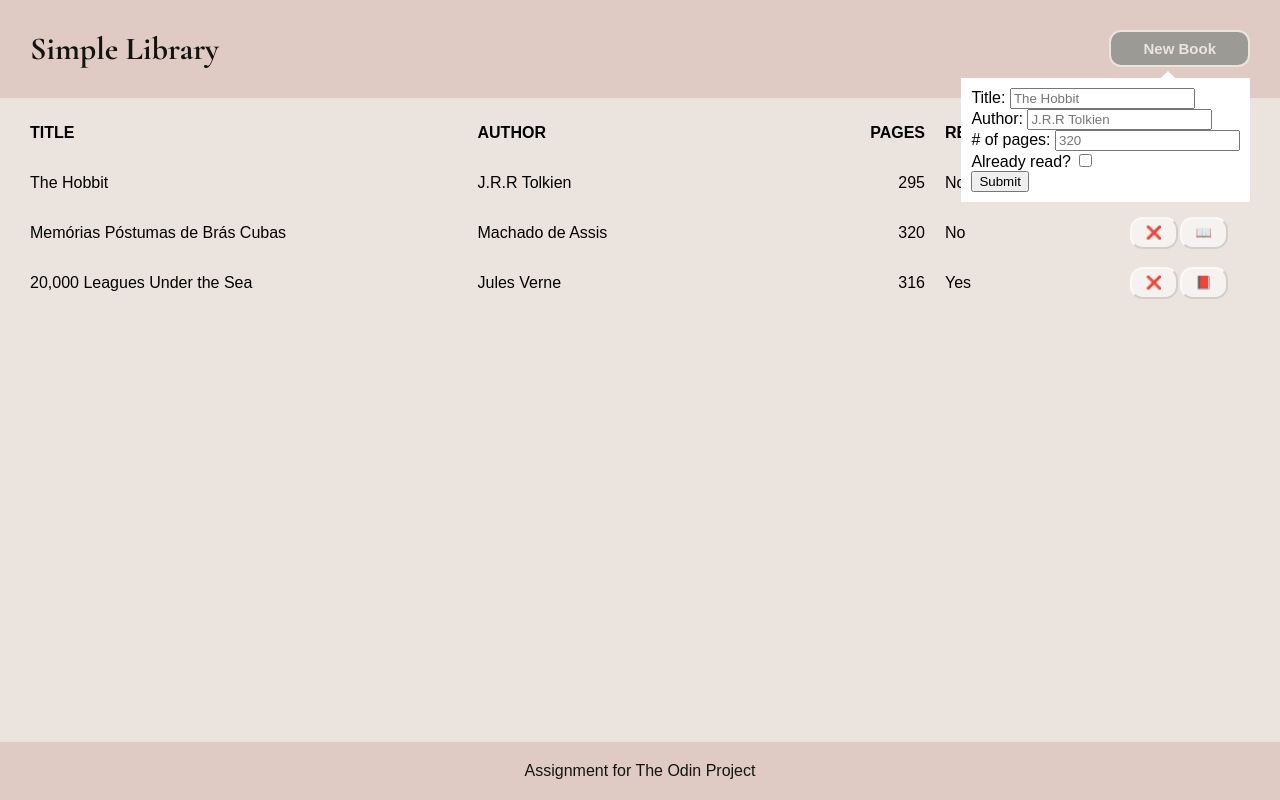
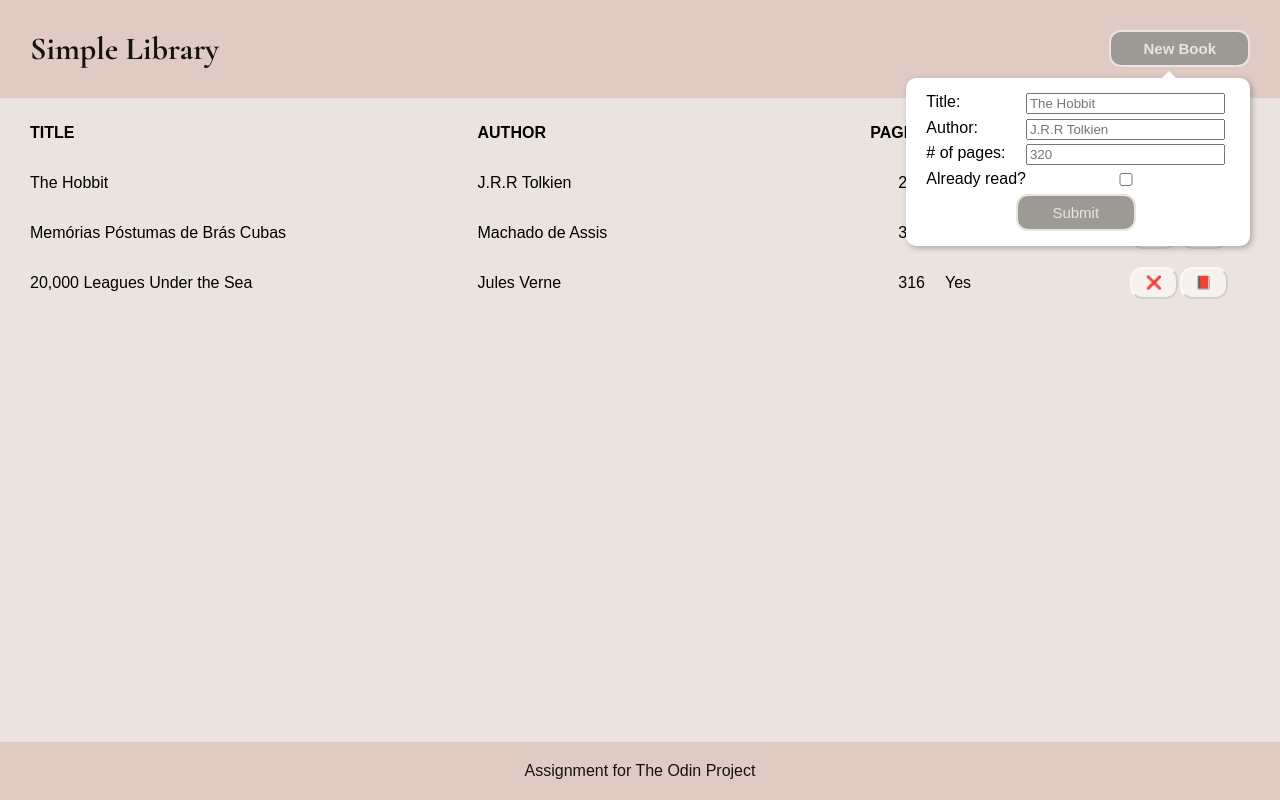
Before and after one commit to arthursl12/odin-library, a website: page index.html in a window 1280 px wide. Both pictures are taken after a click on the button "New Book". Drawn offline with nearby package versions, Linux system fonts and the light colour scheme; a web font is replaced by a local one.

Commit message:
Finish project

```diff
--- a/app.js
+++ b/app.js
@@ -140,11 +140,6 @@ function eventToggleRead(e) {
 function toggleForm(e) {
   const form = document.querySelector("#newbookform");
   form.classList.toggle("hidden");
-  // if (form.classList.contains("hidden")) {
-  //   form.classList.remove("hidden");
-  // } else {
-  //   form.classList.add("hidden");
-  // }
 }
 function newBookListener() {
   const btn = document.querySelector("#newbook");
--- a/index.html
+++ b/index.html
@@ -16,13 +16,12 @@
     <div class="header">
       <h1>Simple Library</h1>
       <div class="newbookcontainer">
-        <button id="newbook">New Book</button>
+        <button id="newbook" class="brown-button">New Book</button>
       </div>
     </div>
     <div class="content">
       <form id="newbookform" action="submit" class="hidden">
         <div class="form-row">
-          <div class="form-field">
           <label name="booktitle">Title:</label>
           <input
             type="text"
@@ -32,9 +31,7 @@
             required
           />
         </div>
-        </div>
         <div class="form-row">
-          <div class="form-field">
           <label name="bookauthor">Author:</label>
           <input
             type="text"
@@ -44,20 +41,27 @@
             required
           />
         </div>
+        <div class="form-row">
+          <label name="bookpages"># of pages:</label>
+          <input
+            type="number"
+            inputmode="numeric"
+            name="bookpages"
+            placeholder="320"
+            min="1"
+            required
+          />
         </div>
         <div class="form-row">
-          <div class="form-field">
-            <label name="bookpages"># of pages:</label>
-            <input type="number" name="bookpages" placeholder="320" required />
-          </div>
-        </div>
-        <div class="form-row">
-          <div class="form-field">
           <label name="bookread">Already read?</label>
           <input type="checkbox" name="bookread" />
         </div>
-        </div>
-        <input id="submitform" type="submit" value="Submit" />
+        <input
+          id="submitform"
+          class="brown-button"
+          type="submit"
+          value="Submit"
+        />
       </form>
       <div id="booklist">Test</div>
     </div>
--- a/style.css
+++ b/style.css
@@ -7,7 +7,6 @@
   --color--black: #131310;
   --color--white--faint: rgba(255, 255, 255, 50%);
   --color--white: #ffffff;
-
 }
 
 body {
@@ -31,8 +30,6 @@ h6 {
   font-family: "Cormorant Garamond", serif;
   font-weight: 400;
 }
-
-
 
 body > h1 {
   font-weight: 1000;
@@ -58,12 +55,19 @@ body > h1 {
 #newbook {
   align-self: flex-start;
   padding: 0.5rem 2rem;
+  font-weight: 600;
+  font-size: 15px;
+}
+
+.brown-button {
   background-color: var(--color--gray);
   color: var(--color--light-brown);
-  font-weight: 600;
-  font-size: 15px;
   border-radius: 12px;
   border: 2px var(--color--light-brown) solid;
+}
+
+.brown-button:hover {
+  background-color: var(--color--dark-brown);
 }
 
 #newbook:hover {
@@ -88,8 +92,6 @@ body > h1 {
   gap: 20px;
   padding: 10px 30px;
 }
-
-
 
 /* || booklist */
 .bookcard,
@@ -127,7 +129,7 @@ body > h1 {
   letter-spacing: 0px;
   flex-grow: 1;
 
-  min-height: 2rem;;
+  min-height: 2rem;
   min-width: 2rem;
   max-height: 2rem;
   max-width: 3rem;
@@ -143,17 +145,30 @@ body > h1 {
 #newbookform {
   visibility: visible;
   opacity: 1;
-  transition: 0.1s linear all;
+  transition: 0.1s ease-in-out all;
   margin-top: -30px;
-
 
   position: absolute;
   z-index: 10;
   background-color: var(--color--white);
-  padding: 10px;
+  padding: 15px 20px;
   align-self: end;
+  border-radius: 10px;
+
+  display: grid;
+  grid-template-columns: repeat(2, auto);
+  gap: 0.3rem;
+
+  box-shadow: 2px 2px 6px rgba(0, 0, 0, 0.28);
 }
 
+#newbookform.hidden {
+  visibility: hidden;
+  opacity: 0;
+  transition: 0.1s linear all;
+}
+
+/* Tooltip-like baloon */
 #newbookform::before {
   content: "";
   position: absolute;
@@ -161,12 +176,34 @@ body > h1 {
   background-color: var(--color--white);
   padding: 5px;
   z-index: 0;
-    left: 70%;
+  left: 75%;
   top: -5px;
 }
 
-#newbookform.hidden {
-  visibility: hidden;
-  opacity: 0;
-  transition: 0.1s linear all;
+.form-row {
+  grid-column: 1 / 2;
+  display: grid;
+  grid-template-columns: minmax(80px, 1fr) 2fr;
 }
+
+.form-field > label {
+  grid-column: 1 / 1;
+}
+
+.form-field > input {
+  grid-column: 2 / 2;
+}
+
+#submitform {
+  grid-column: 1 / 2;
+  justify-self: center;
+
+  padding: 0.5rem 1rem;
+  font-weight: 400;
+  font-size: 15px;
+  width: 40%;
+}
+
+input[type="number"] {
+  -moz-appearance: textfield;
+}
```
Also changed, not shown: .eslintrc.json. Lines whose indentation alone changed are shown as unchanged.
